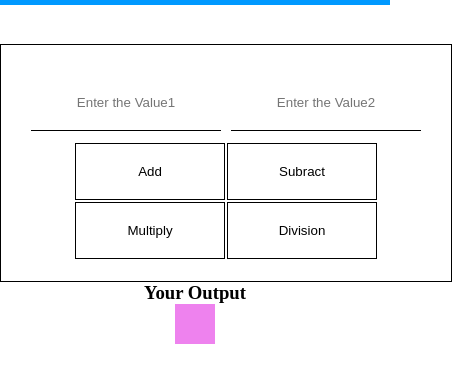
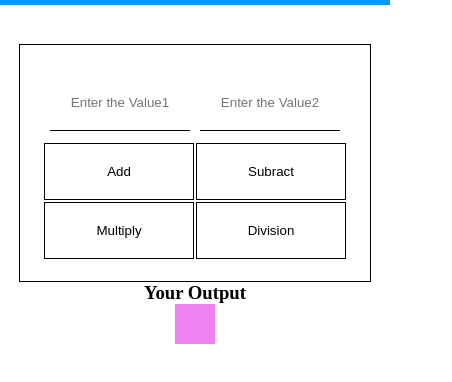
Before and after one commit to Gurunanthan/calculator, a plain HTML site: page index.html in a window 390 px wide. Shown: the part 48-430 px from the top of the page, 452 px wide, since content can reach past the window. Drawn offline with Linux system fonts and the light colour scheme.

Commit message:
Update global.css

```diff
--- a/global.css
+++ b/global.css
@@ -23,14 +23,7 @@ ul li{
     flex: 1;
 
 }
-@media only screen and (max-width: 800px) {
-    .calculatorapp{
-    flex-direction: column;
-    justify-content: space-around;
-    width: fit-content;
-}
 
-}
 .calculatorapp button,input{
     padding: 20px;
     background-color: transparent;
@@ -51,3 +44,17 @@ ul li{
  width: fit-content;
 
 }
+@media only screen and (max-width: 800px) {
+    .calculatorapp{
+    flex-direction: column;
+    justify-content: space-around;
+    width: fit-content;
+}
+    .calculatorapp input{
+    border: none;
+    outline: none;
+    width: 100px;
+    border-bottom: 1px solid black;
+}
+
+}
```
